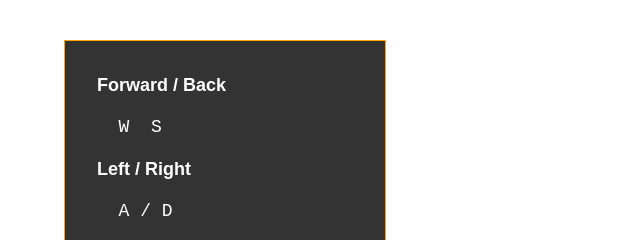
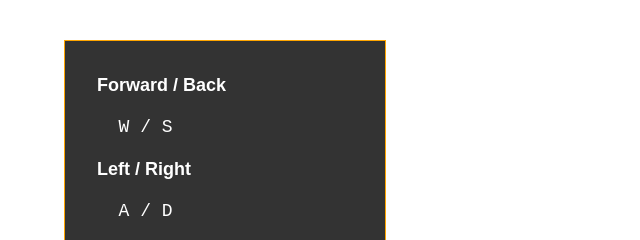
Before and after one commit to ckmahoney/ssgj, a website built with webpack: page index.html in a window 1280 px wide. Shown: the top 240 px of the page, 0-640 px from the left. Built offline with nearby package versions, Linux system fonts and the light colour scheme; what @babylonjs/core would draw is missing.

Commit message:
Corrected / in Instructions

```diff
--- a/index.html
+++ b/index.html
@@ -46,7 +46,7 @@
 
 <body>
     <div id="instructions">
-        <span><b>Forward / Back</b><pre>  W  S </pre>
+        <span><b>Forward / Back</b><pre>  W / S </pre>
         <span><b>Left / Right</b><pre>  A / D </pre>
         <span><b>Up / Down</b><pre>  Q / E </pre>
     </div>
```
